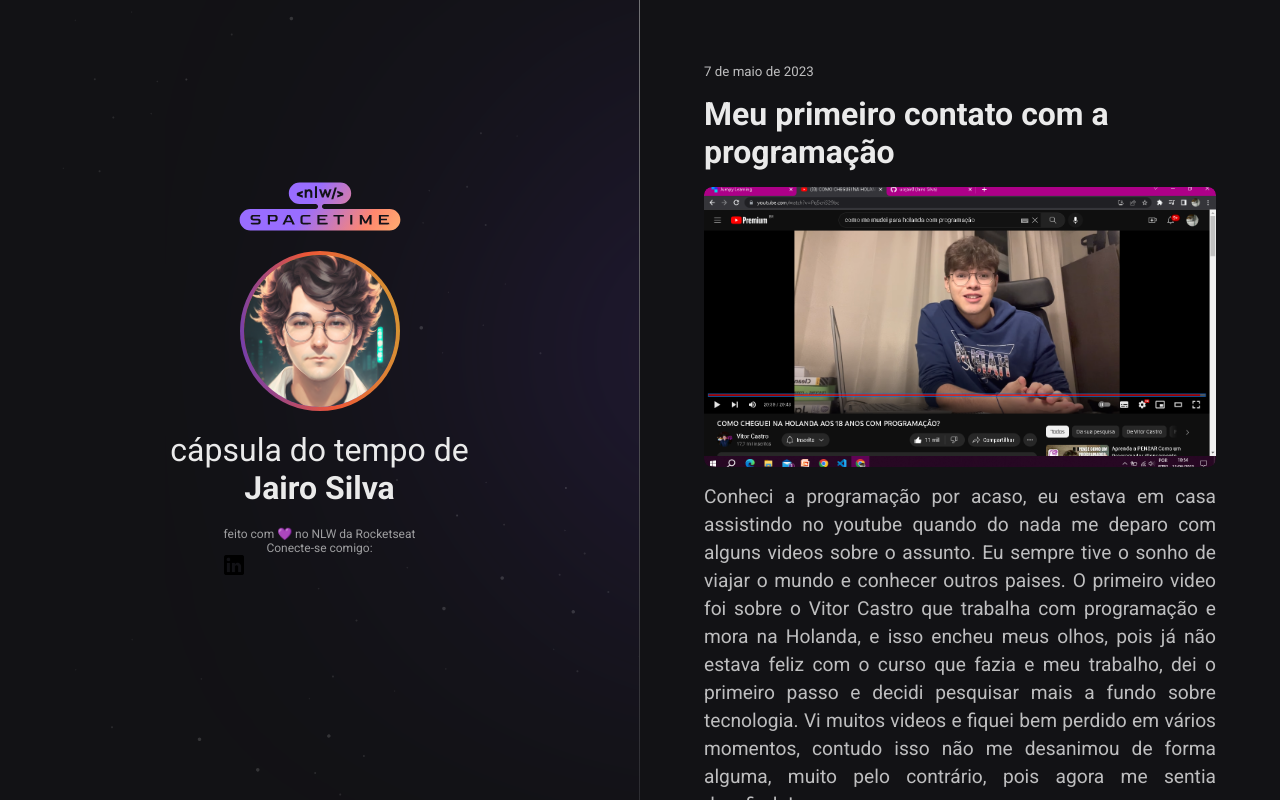
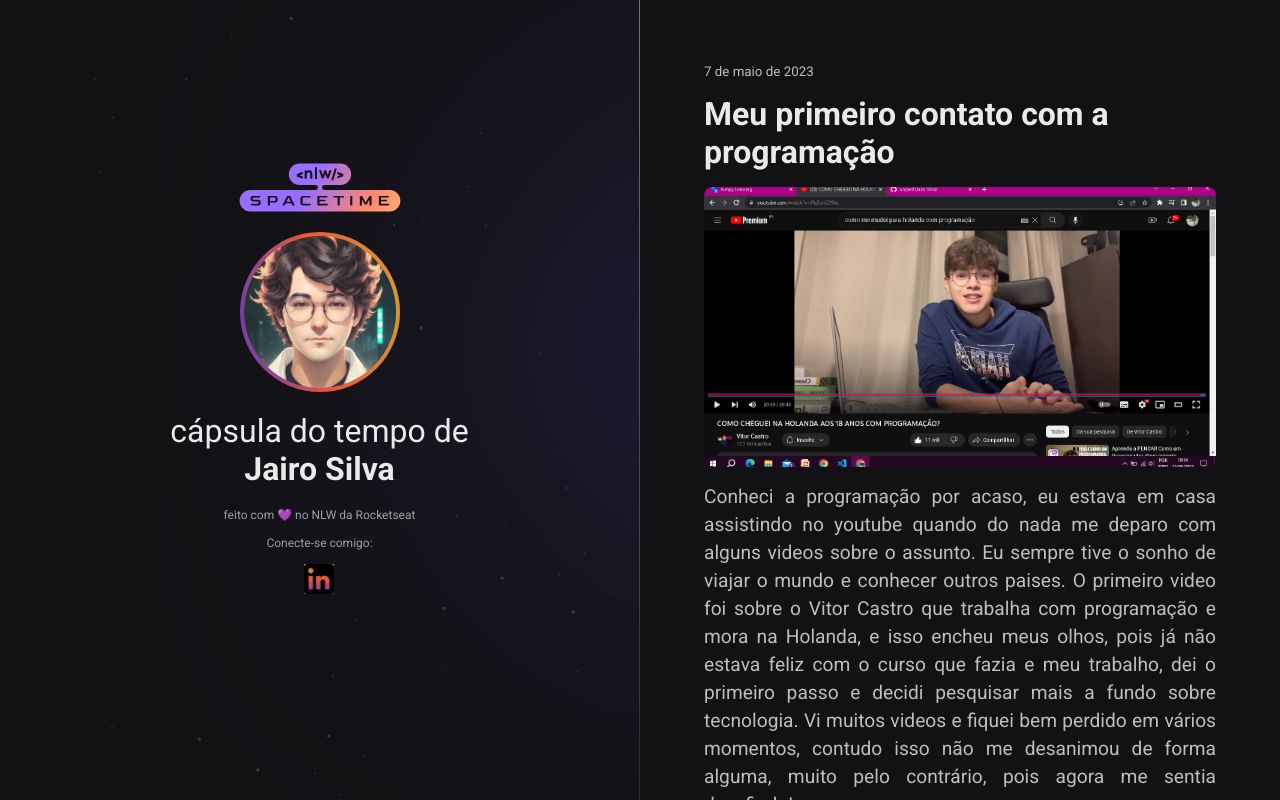
Before and after one commit to usrjair0/NLW-SpaceTime, a plain HTML site: page index.html in a window 1280 px wide. Drawn offline with Linux system fonts and the light colour scheme.

Commit message:
add linkedin logo and link

```diff
--- a/index.html
+++ b/index.html
@@ -28,15 +28,20 @@
 
       <span
         ><!--para textos em gerais-->
-        feito com 💜 no NLW da Rocketseat
+        feito com 💜 no NLW da Rocketseat <br /><br />
         <p>Conecte-se comigo:</p>
-        <a href="https://www.linkedin.com/in/jairosilva1a/">
-          <img id="linkedinlogo" src="./assets/logotipo-do-linkedin.png" alt="" />
-        </a>
+        <br />
+        <div>
+          <a href="https://www.linkedin.com/in/jairosilva1a/" target="_blank">
+            <img
+              id="linkedinlogo"
+              src="./assets/logotipo-do-linkedin.png"
+              alt=""
+            />
+          </a>
+        </div>
       </span>
-      <div class="links">
-
-      </div>
+      <div class="links"></div>
       <div></div>
     </aside>
     <nav>
--- a/style.css
+++ b/style.css
@@ -124,7 +124,14 @@ aside span p {
   color: #9e9ea0;
 }
 #linkedinlogo {
-  width: 20px;
+  width: 30px;
+  background: linear-gradient(#d39e33, #ed5636, #633bbc) padding-box,
+    linear-gradient(260deg, #d39e33, #ed5636, #633bbc) border-box;
+}
+span div {
+  display: flex;
+  flex-direction: row;
+  justify-content: center;
 }
 @media (max-width: 768px) {
   :root {
```
Also changed, not shown: assets/linkedin.png (added).
